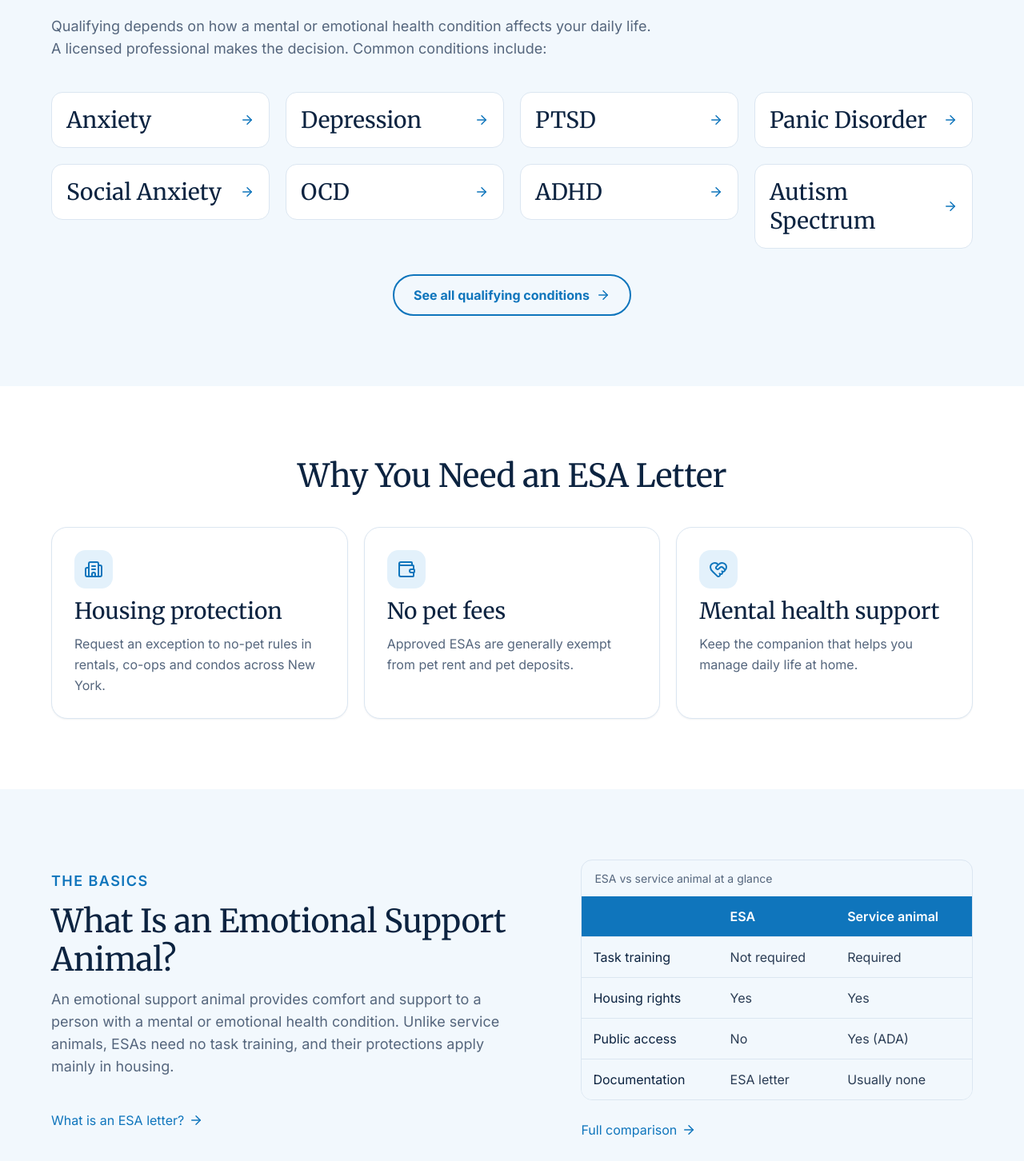
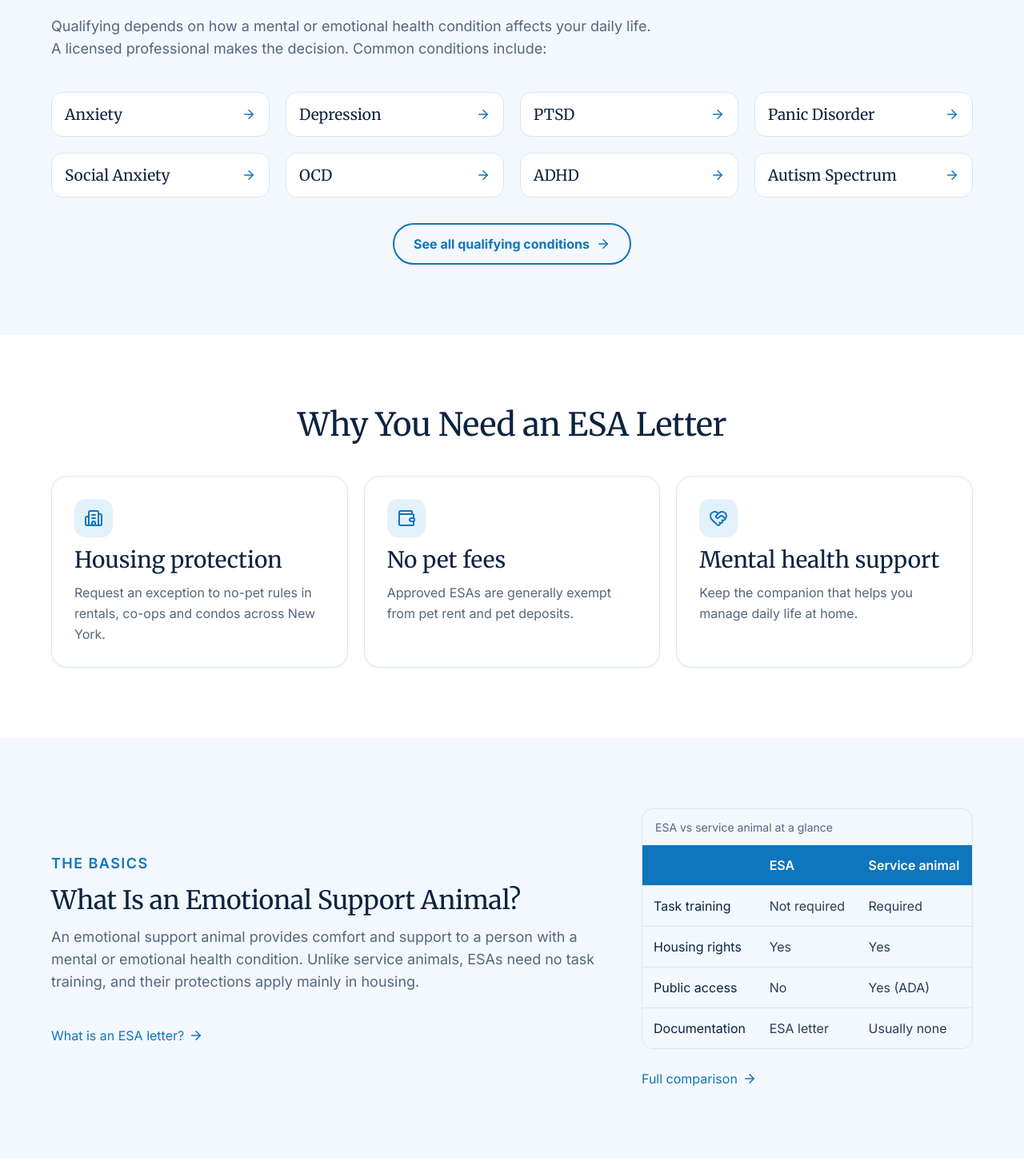
Before and after one commit to Aman-scripts/esaletternew-york, a Next.js app: page / in a window 1280 px wide. Shown: the part 2398-3850 px from the top of the page at 80% size. Built offline with nearby package versions, Linux system fonts and the light colour scheme; no server answers.

Commit message:
style: keep Autism Spectrum tile and why-choose-us heading on one line

```diff
--- a/app/globals.css
+++ b/app/globals.css
@@ -862,8 +862,20 @@ img {
 
 @media (min-width: 1024px) {
   .split {
-    grid-template-columns: 1.1fr 0.9fr;
-    gap: 64px;
+    grid-template-columns: 1.25fr 0.75fr;
+    gap: 48px;
+  }
+
+  .split .section-head__title {
+    font-size: clamp(30px, 2.5vw, 36px);
+    line-height: 1.25;
+    white-space: nowrap;
+  }
+}
+
+@media (min-width: 768px) and (max-width: 1023px) {
+  .split .section-head__title {
+    white-space: nowrap;
   }
 }
 
@@ -2434,8 +2446,8 @@ a.card:hover .card__more svg {
   display: flex;
   align-items: center;
   justify-content: space-between;
-  gap: 12px;
-  padding: 16px 18px;
+  gap: 10px;
+  padding: 14px 16px;
   background: #fff;
   border: 1px solid var(--line);
   border-radius: var(--radius-md);
@@ -2457,9 +2469,20 @@ a.card:hover .card__more svg {
   color: var(--brand-600);
 }
 
-.tile__title {
+.tile .tile__title {
   margin: 0;
   color: inherit;
+  font-size: 18px;
+  line-height: 24px;
+  white-space: nowrap;
+}
+
+@media (min-width: 1024px) {
+  .tile .tile__title {
+    font-size: 19px;
+    line-height: 26px;
+    white-space: nowrap;
+  }
 }
 
 /* ---------- 14. Blog cards (M7) ---------- */
```
